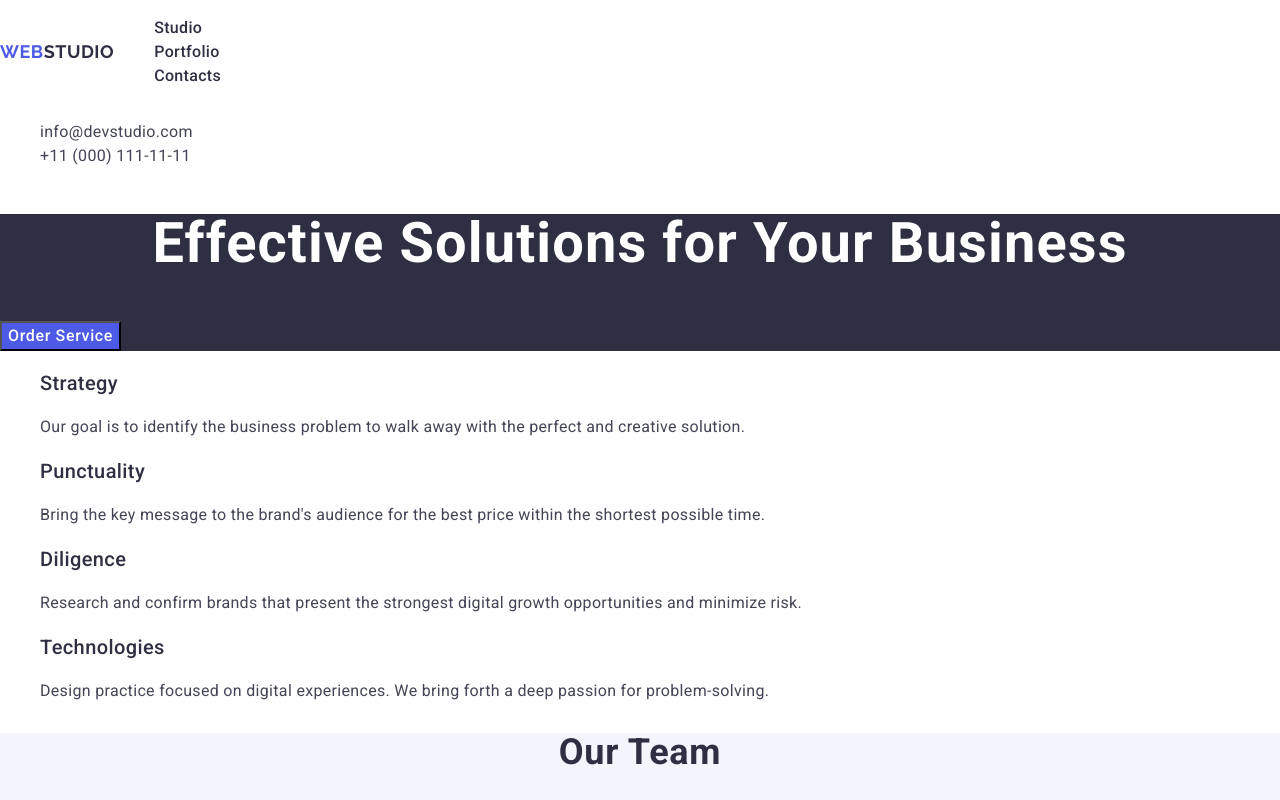
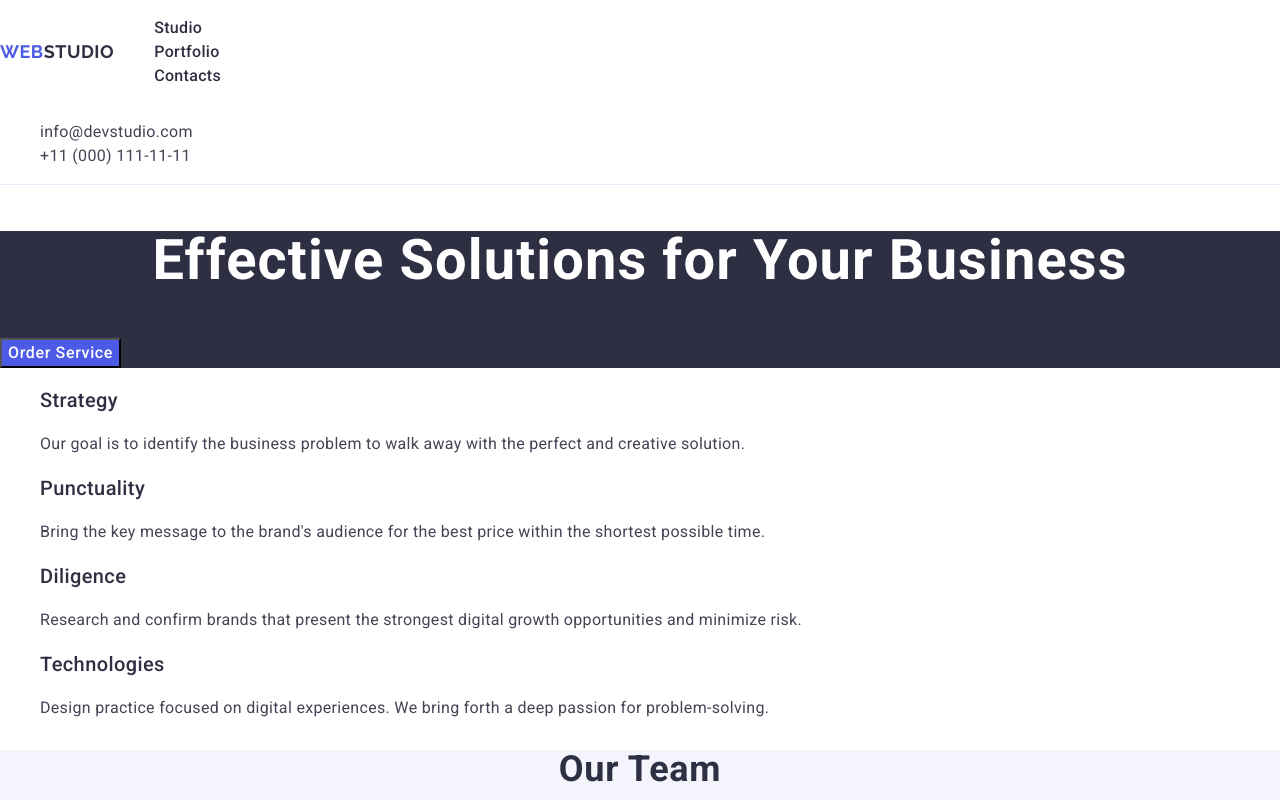
Before and after one commit to artem1925/goit-markup-hw-03, a plain HTML site: page index.html in a window 1280 px wide. Shown: the top 800 px of the page. Drawn offline with nearby package versions, Linux system fonts and the light colour scheme.

Commit message:
Update styles.css

```diff
--- a/css/styles.css
+++ b/css/styles.css
@@ -24,6 +24,9 @@ img {
 .header-nav {
   display: flex;
   align-items: center;
+}
+.page-header {
+  border-bottom: 1px solid #e7e9fc;
 }
 
 .logo {
```
